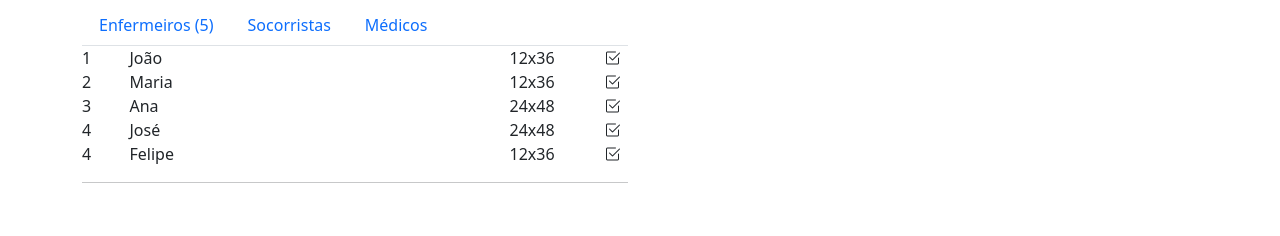
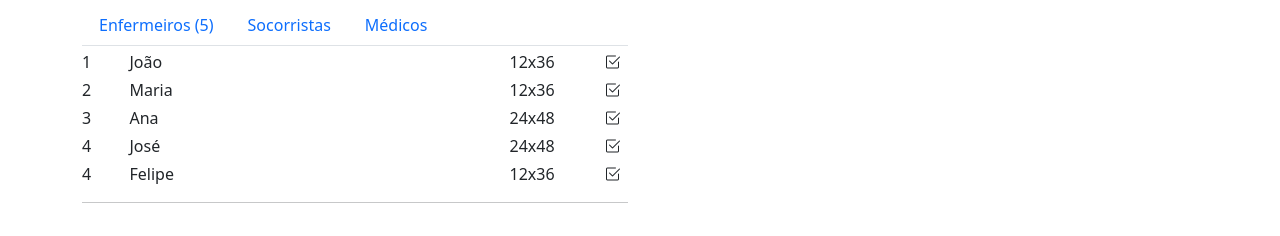
Before and after one commit to eugustavokeller/emergencias_medicas, a Vue app: page /profissionais/enfermeiros in a window 1280 px wide. Shown: the part 132-368 px from the top of the page. Built offline with nearby package versions, Linux system fonts and the light colour scheme.

Commit message:
Update emergencias

```diff
--- a/src/components/ListaItens.vue
+++ b/src/components/ListaItens.vue
@@ -2,20 +2,20 @@
     <div>
         <div v-if="tipo == 'socorristas'">
             <select class="form-control form-control-sm" v-model="turno">
-                <option value="">--- Turno ---</option>
+                <option value="">Todos</option>
                 <option value="manha">Manhã</option>
                 <option value="tarde">Tarde</option>
                 <option value="noite">Noite</option>
             </select>
         </div>
-        <item
+        <item class="mt-1"
             v-for="(item, indice) in itens"
             :key="indice"
             :dados="item"
         />
         <hr>
         <div v-if="tipo == 'socorristas'">
-            Total ({{ $store.getters.totalSocorristasPorTurno(turno) }})
+            Socorristas no Turno: {{ $store.getters.totalSocorristasPorTurno(turno) }}
         </div>
     </div>
 </template>
```
